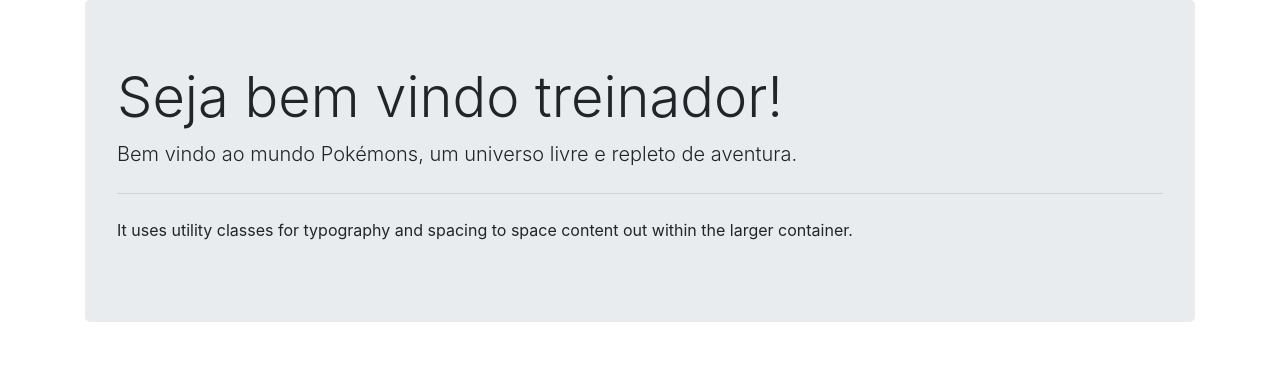
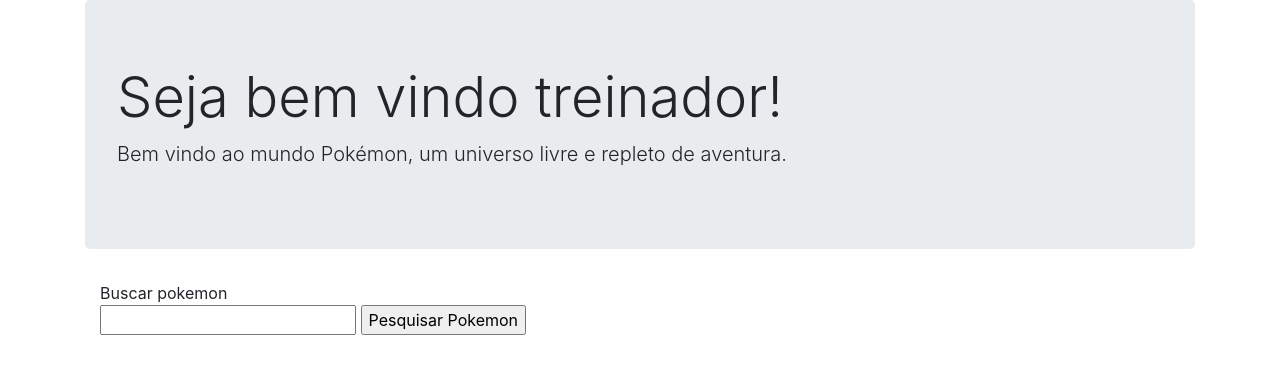
Before and after one commit to Alerrinox/Dasafio-Plannix, a PHP site: page / in a window 1280 px wide. Shown: the top 374 px of the page. Run offline with PHP 8.4, Linux system fonts and the light colour scheme; some libraries are stand-ins or nearby versions.

Commit message:
Primeiro HTTP request - php

```diff
--- a/index.html
+++ b/index.php
@@ -3,7 +3,7 @@
       Nome do candidato: Rafael Barros de Oliveira
       E-Mail:            rafaelbarros2007@gmail.com
 
-  Projeto feito com CDN bootStrap e CDN axios.
+  Projeto feito com CDN bootStrap e PHP.
 -->
 <html lang="en">
   <head>
@@ -17,15 +17,46 @@
     <title>Pokémon!</title>
   </head>
   <body>
+
     <!-- conteúdo principal -->
     <div class="container">
       <div class="jumbotron">
         <h1 class="display-4">Seja bem vindo treinador! </h1>
-        <p class="lead">Bem vindo ao mundo Pokémons, um universo livre e repleto de aventura.</p>
-        <hr class="my-4">
-        <p>It uses utility classes for typography and spacing to space content out within the larger container.</p>
+        <p class="lead">Bem vindo ao mundo Pokémon, um universo livre e repleto de aventura.</p>
+      </div>
 
+      <div class="container">
+        <div class="panel panel-default">
+          <div class="panel-heading">Buscar pokemon</div>
+          <form>
+              <input type="text" name="Pesquisa_de_Pokemon">
+              <input type="submit" value="Pesquisar Pokemon">
+          </form>
+          <div class="panel-body">
+
+            <?php
+            if (isset($_GET['Pesquisa_de_Pokemon'])) {
+
+
+              $PokemonProcurado = $_GET['Pesquisa_de_Pokemon'];
+              $dados = file_get_contents("https://pokeapi.co/api/v2/pokemon/?limit=949");
+              $arrayDePokemons = json_decode($dados, true);
+              $pokemon = $arrayDePokemons['results'];
+
+              foreach ($pokemon as $key => $value) {
+                if ($PokemonProcurado === $value['name'] || (((int)$PokemonProcurado) - 1) == $key) {
+
+                  echo (" Id: ".($key + 1)."<br> Nome: ".$value['name']."<br> Tipo: ??");
+
+                  break;
+                }
+              }
+            }
+            ?>
+          </div>
+        </div>
       </div>
+
     </div>
 
     <!-- ------------------------------------------------------------------- -->
@@ -38,9 +69,9 @@
 
     <!-- Optional JavaScript -->
     <!-- JavaScript -->
-     <script src="scripts/javaScript.js"></script>
+    <!-- <script src="scripts/javaScript.js"></script>  -->
     <!-- CDN AXIOS -->
-    <script src="https://unpkg.com/axios/dist/axios.min.js"></script>
+    <!--  <script src="https://unpkg.com/axios/dist/axios.min.js"></script>  -->
     <!-- ------------------------------------------------------------------- -->
 
   </body>
```
Also changed, not shown: scripts/javaScript.js (+30 -0 lines).
